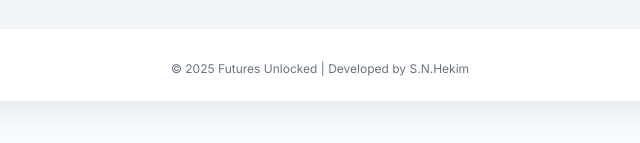
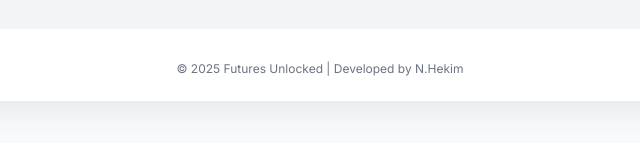
Before and after one commit to Neepa-H/TestPages, a plain HTML site: page index.html in a window 1280 px wide. Shown: the part 4517-4660 px from the top of the page, 320-960 px from the left. Drawn offline with nearby package versions, Linux system fonts and the light colour scheme.

Commit message:
Update index.html

```diff
--- a/index.html
+++ b/index.html
@@ -995,7 +995,7 @@
 </script>
 
 <footer class="text-center text-xs text-gray-500 mt-8">
-  © 2025 Futures Unlocked | Developed by S.N.Hekim
+  © 2025 Futures Unlocked | Developed by N.Hekim
 </footer>
 
 </body>
```
